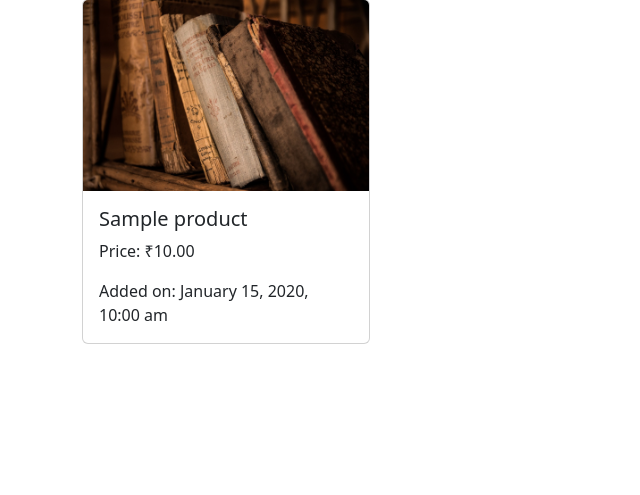
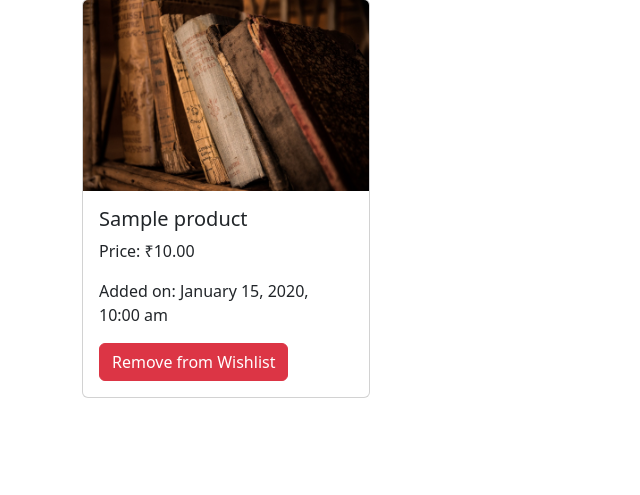
Before and after one commit to akanksha493/TriGoCart, a PHP site: page /wishlist.php in a window 1280 px wide; the page is wider, and only the part inside the window is pictured. Shown: the part 137-632 px from the top of that part, without its empty margins (0-640 px from the left). Run offline with PHP 8.4, Linux system fonts and the light colour scheme; the visitor is signed in with stand-in values (Sample User, id 1); tables that the repository leaves empty or names only in its code hold one stand-in row (values such as "Sample post"); some libraries are stand-ins or nearby versions.

Commit message:
working wishlist and get_books.php

```diff
--- a/wishlist.php
+++ b/wishlist.php
@@ -16,11 +16,25 @@ if (!isset($_SESSION['id'])) {
 
 $userId = $_SESSION['id']; // Get the user ID from the session
 
+// Handle "Remove from Wishlist" action
+if (isset($_POST['remove_from_wishlist'])) {
+    $productId = $_POST['product_id'];
+
+    // SQL query to remove the product from the wishlist
+    $sql_remove = "DELETE FROM wishlist WHERE user_id = '$userId' AND product_id = '$productId'";
+    if (mysqli_query($conn, $sql_remove)) {
+        echo "Product removed from wishlist!";
+    } else {
+        echo "Error: " . mysqli_error($conn);
+    }
+}
+
 // Prepare the SQL query to fetch wishlist items along with product details
 $sql = "
     SELECT
         p.name,
         p.price,
+        w.product_id,
         w.added_on
     FROM
         wishlist w
@@ -78,6 +92,12 @@ mysqli_close($conn);
                                 <h5 class="card-title"><?= htmlspecialchars($item['name']); ?></h5>
                                 <p class="card-text">Price: ₹<?= number_format($item['price'], 2); ?></p>
                                 <p class="card-text">Added on: <?= date("F j, Y, g:i a", strtotime($item['added_on'])); ?></p>
+
+                                <!-- Remove from Wishlist Form -->
+                                <form method="POST" action="">
+                                    <input type="hidden" name="product_id" value="<?= $item['product_id']; ?>">
+                                    <button type="submit" name="remove_from_wishlist" class="btn btn-danger">Remove from Wishlist</button>
+                                </form>
                             </div>
                         </div>
                     </div>
```
